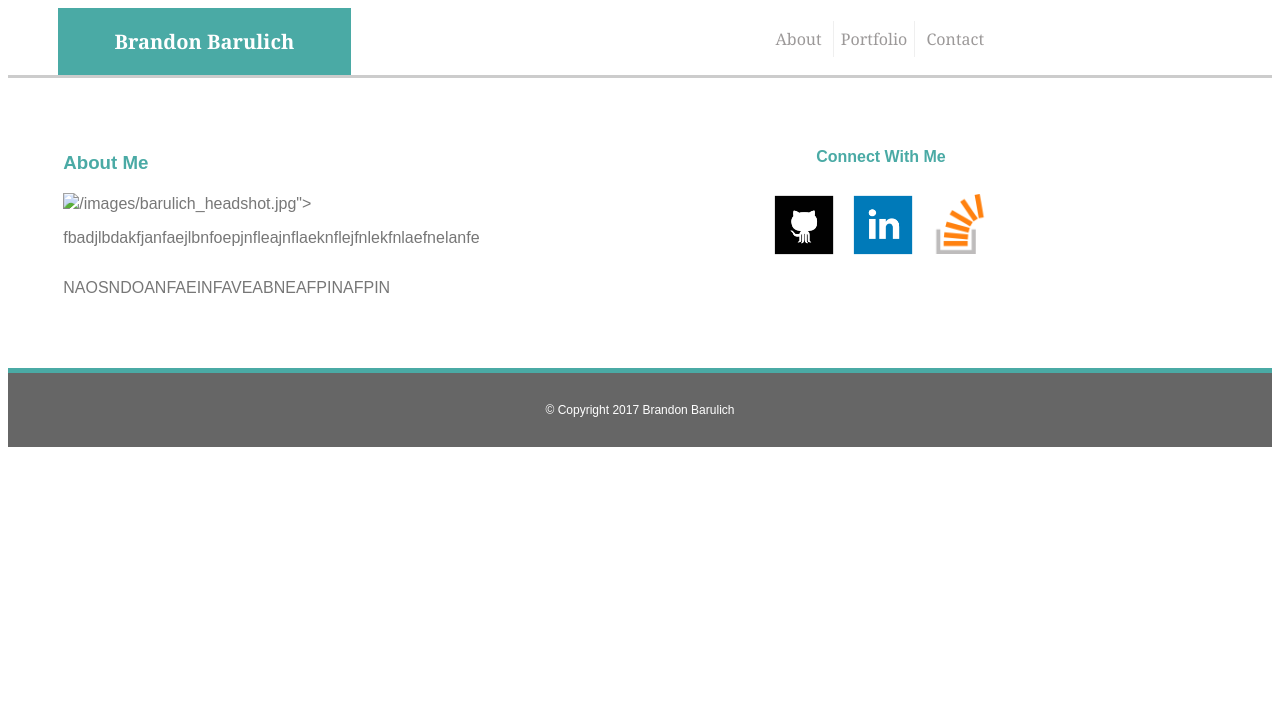
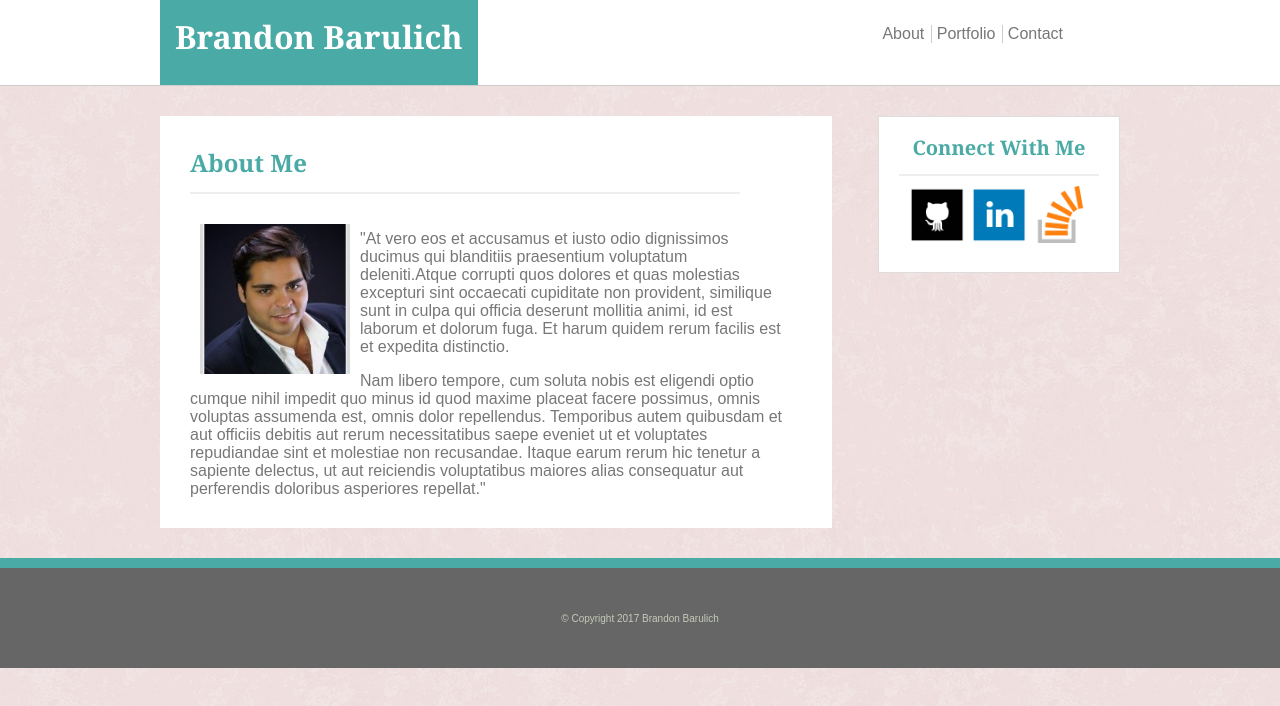
Before and after one commit to bbarulich/Basic-Portfolio, a plain HTML site: page index.html in a window 1280 px wide. Drawn offline with Linux system fonts and the light colour scheme.

Commit message:
cleaned up better format

```diff
--- a/css/style.css
+++ b/css/style.css
@@ -1,136 +1,184 @@
+/**body etc*/
+
 a{
 	text-decoration: none;
+	color:#777777;
 }
-/** name section **/
-#name{
-	background-color: #4aaaa5;
-	color:#ffffff;
-	padding:20px;
-	margin-left:50px;
-	width:20%;
-	font-weight:bold;
-	font-size: 20px;
-	display:inline-block;
-	text-align:center;
+body{
+	background-image: url("../images/pink_rice.png");
+	background-size:repeat;
+	font-family: 'Arial', 'Helvetica Neue', Helvetica, sans-serif;
+	color:#777777;
+	margin:0;
+	padding:0;
+
 
 }
-/** right section **/
-
-#rightbar {
-	float:right;
-	width:60%;
-	text-align: center;
-	background-color: #ffffff;
-	padding:13px;
-	color:#9c9999;
+/** headers **/
+h1{
+	font-family:'Georgia', Times, Times New Roman, serif;
 }
-#about{
-	display:inline-block;
-	padding:7px;
-	text-decoration: none;
-	color:#9c9999;
+h2{
+	font-family:'Georgia', Times, Times New Roman, serif;
 }
 
-#portfolio{
-	display:inline-block;
-	padding:7px;
-	border-left-style:solid;
-	border-right-style:solid;
-	border-width:thin;
-	border-color:#EFEFEF;
-	color:#9c9999;
-	text-decoration: none;
-}
-
-#contact{
-	display:inline-block;
-	padding:7px;
-	text-decoration: none;
-	color:#9c9999;
+.bar{
+	width: 960px;
+	margin:auto;
 }
 
 header{
-	font-family:'Georgia', Times, 'Times New Roman', serif;
+	background-color: #ffffff;
+	border-bottom: solid 1px;
+	margin-bottom: 30px;
+	border-color:#CCCCCC;
+	width:100%;
+	height:85px;
+	padding:0;
+}
+
+header h1{
+	color:#ffffff;
+	background-color: #4aaaa5;
+	padding:15px;
+	float:left;
+	margin-top: 0px;
+	margin-bottom:0px;
+	height:55px;
+}
+
+ul{
+	float: right;
+	list-style: none;
+	margin-right:50px;
+}
+
+ul li{
+	display:inline-block;
+	margin-top: 5%;
+	padding-right:7px;
+	color:#dddddd;
+}
+
+.one{
+	border-right: 1px solid #CCCCCC;
 }
 
 
-/** main section **/
-
-
-#mainbox {
-	font-family: 'Arial', 'Helvetica Neue', Helvetica, sans-serif;
-	border-top-style:solid;
-	border-color: #CCCCCC;
-	background-image:url("./images/pink_rice.png");
-
+aside{
+	width:25%;
+	height:27%;
+	text-align: center;
+	clear:both;
+	float:right;
+	background-color:#ffffff;
+	border:solid 1px;
+	border-color:#dddddd;
+	padding-bottom: 25px;
 }
 
-#me{
+aside h2{
 	color:#4aaaa5;
-}
-#content{
-	color:#777777;
-	background-color:#FFFFFF;
-	margin:2%;
-	width:45%;
-	overflow: auto;
-	padding:30px;
-	height:auto;
-	float:left;
+	border-bottom: solid 2px #EEEEEE;
+	width:200px;
+	font-size: 20px;
+	margin-left: 20px;
+	margin-bottom: 10px;
+	padding-bottom: 13px;
 }
 
-p{
+aside img{
+	width:57px;
+	height:57px;
 	display:inline-block;
 
 }
 
-#connectwithme{
+/** body and index**/
+
+.whole
+{
+	width:960px;
+	margin:auto;
+}
+section{
+	width:70%;
+	clear:left;
+	float:left;
+	margin-right: 30px;
+	margin-bottom: 30px;
+	background-color:#ffffff;
+	height::;%;
+}
+
+section h2{
 	color:#4aaaa5;
+	border-bottom: solid 2px #EEEEEE;
+	width:550px;
+	margin-bottom: 10px;
+	padding-bottom: 13px;
 }
-#connect{
-	float:left;
-	padding:23px;
-	width:23%;
-	background-color:#FFFFFF;
-	margin-left: 15%;
-	text-align: center;
-	margin:2%;
-}
-#github{
-	max-height:65px;
-	max-width: 65px;
-	padding:5px;
 
 
+section img {
+	float:left;
+	padding :10px;
+	width:150px;
+	height:150px;
 
 }
 
-#linkedin{
-	max-height:65px;
-	max-width: 65px;
-	padding:5px;
+.content{
+	width:600px;
+	margin:30px;
+}
+.content h2{
+	color:#4aaaa5;
+	margin-bottom: 20px;
+}
+#small{
+	float:left;
+	width:425px;
+	overflow: auto;
+}
+#large{
+	width:800px;
+}
+/** contact form**/
+
+input{
+	width:100%;
+	margin-top:7px;
+	margin-bottom:10px;
+	margin
+}
+#message{
+	width: 100%;
+	height: 200px;
+	margin-top:7px;
+	margin-bottom:10px;
+}
+input[type="submit"]{
+	width:115px;
+	height:40px;
+	background-color: #4aaaa5;
+	color:#ffffff;
+	font-size: 15px;
+	border:0;
 }
 
-
-#stackoverflow{
-	max-height:60px;
-	max-width: 65px;
-	margin-bottom: 3px;
-	padding:5px;
+/**footer**/
+footer{
+	width:100%;
+	height:100px;
+	border-top:solid 10px #4aaaa5;
+	text-align: center;
+	clear:both;
+	background-color: #666666;
 }
 
-/** Footer **/
-footer{
-
-	background-color:#666666;
-	text-align: center;
-	color:#ffffff;
-	padding:30px;
-	font-size: 12px;
-	border-top:5px;
-	border-color: #4aaaa5;
-	border-top-style: solid;
-	clear:both;
-
-
- }
+footer p{
+	margin-top:45px;
+	color:#C5CBB8;
+	font-size:10px;
+}
--- a/index.html
+++ b/index.html
@@ -1,104 +1,57 @@
 <!DOCTYPE html>
-
-
 <html lang="en-us">
-
 <head>
 	<meta charset="UTF-8">
 	<title> Brandon Barulich</title>
-			<!-- Add actual href to refrence css.style -->
 	<link rel="stylesheet" type="text/css" href="css/style.css">
-	<header>
-
-		<section id="name"> Brandon Barulich</section>
-
-		<section id="rightbar">
-			<a href="https://www.google.com" target="blank" id="about">About</a>
-			<a href="https://www.google.com" target="blank" id="portfolio">Portfolio</a>
-			<a href="https://www.google.com" target="blank" id="contact">Contact</a>
-		</section>
-	</header>
 </head>
-
 <body>
 
-	<section id="mainbox">
 
-	<section id=content>
+<!--top bar-->
+<header>
+<div class="bar">
+	<h1>Brandon Barulich</h1>
+	<ul>
+		<li class="one"><a href="https://www.google.com" target="blank" id="about">About</a></li>
 
-		<h3 id="me">About Me</h3>
+		<li class="one"><a href="https://www.google.com" target="blank" id="portfolio">Portfolio</a></li>
 
-		<img id=headshot src="<span class=""></span>/images/barulich_headshot.jpg">
+		<li><a href="https://www.google.com" target="blank" id="contact">Contact</a></li>
+	</ul>
+</div>
+</header>
 
-		<p>
-			fbadjlbdakfjanfaejlbnfoepjnfleajnflaeknflejfnlekfnlaefnelanfe
-		</p>
+<div class="whole">
 
-		<p>
-			NAOSNDOANFAEINFAVEABNEAFPINAFPIN
-		</p>
-
-
-	</section>
-
-	<section id="connect">
-		<h4 id="connectwithme">Connect With Me</h4>
+ <aside>
+		<h2 id="connectwithme">Connect With Me</h2>
 
 		<a href="https://www.google.com" target="blank">
 			<img id=github src="./images/github_logo.png">
 		</a>
+
 		<a href="https://www.google.com" target="blank">
 			<img id=linkedin src="./images/linkedin_logo.png">
 		</a>
+
 		<a href="https://www.google.com" target="blank">
-			<img id=stackoverflow src="./images/stack_overflow_logo.png"
+			<img id=stackoverflow src="./images/stack_overflow_logo.png">
 		</a>
-	</section>
 
+</aside>
 
+<section>
+	<div class=content>
+		<h2>About Me</h2>
+		<img id=headshot src= "./images/barulich_headshot.jpg">
+		<p id= small>"At vero eos et accusamus et iusto odio dignissimos ducimus qui blanditiis praesentium voluptatum deleniti.Atque corrupti quos dolores et quas molestias excepturi sint occaecati cupiditate non provident, similique sunt in culpa qui officia deserunt mollitia animi, id est laborum et dolorum fuga. Et harum quidem rerum facilis est et expedita distinctio.</p><p id='large>'>Nam libero tempore, cum soluta nobis est eligendi optio cumque nihil impedit quo minus id quod maxime placeat facere possimus, omnis voluptas assumenda est, omnis dolor repellendus. Temporibus autem quibusdam et aut officiis debitis aut rerum necessitatibus saepe eveniet ut et voluptates repudiandae sint et molestiae non recusandae. Itaque earum rerum hic tenetur a sapiente delectus, ut aut reiciendis voluptatibus maiores alias consequatur aut perferendis doloribus asperiores repellat."</p>
+	</div>
+</section>
+</div>
+<footer>
+		<p>&#169 Copyright 2017 Brandon Barulich</p>
 
-
-
-
-	<footer>
-		&#169 Copyright 2017 Brandon Barulich
-
-	</footer>
-
-
-
-
-
-
-
-
-
-
+</footer>
 </body>
-
-
-
-
-
-
-
-
-
-
-
-
-
-
-
-
-
-
-
-
-
-
-
-
-
-
 </html>
```
Also changed, not shown: contact.html (+72 -0 lines), portfolio.html (+45 -0 lines), 1 other file.
